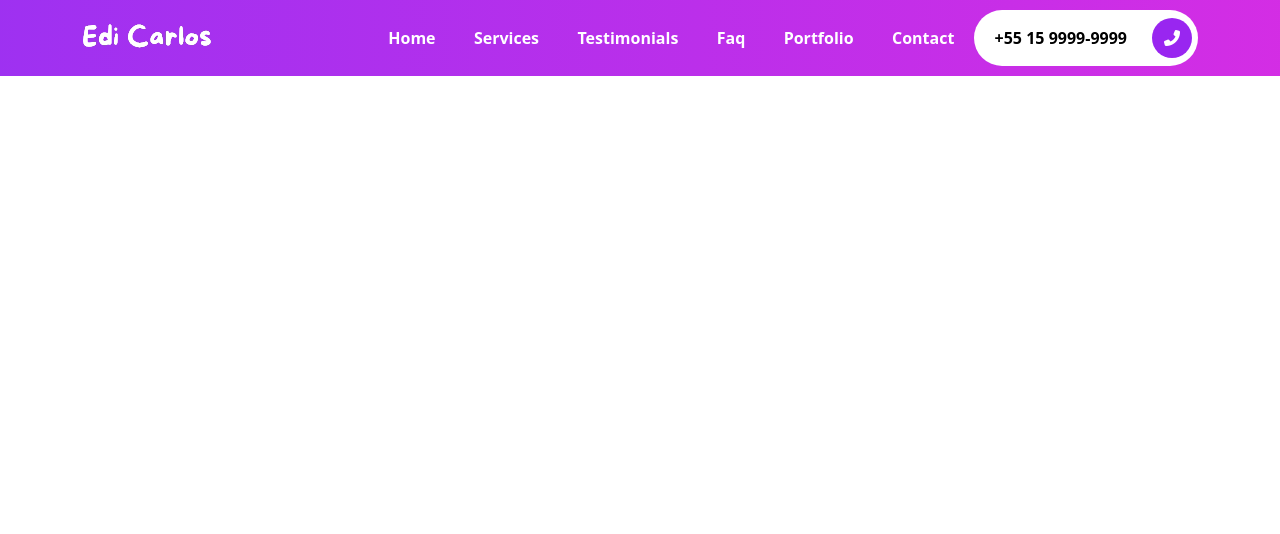
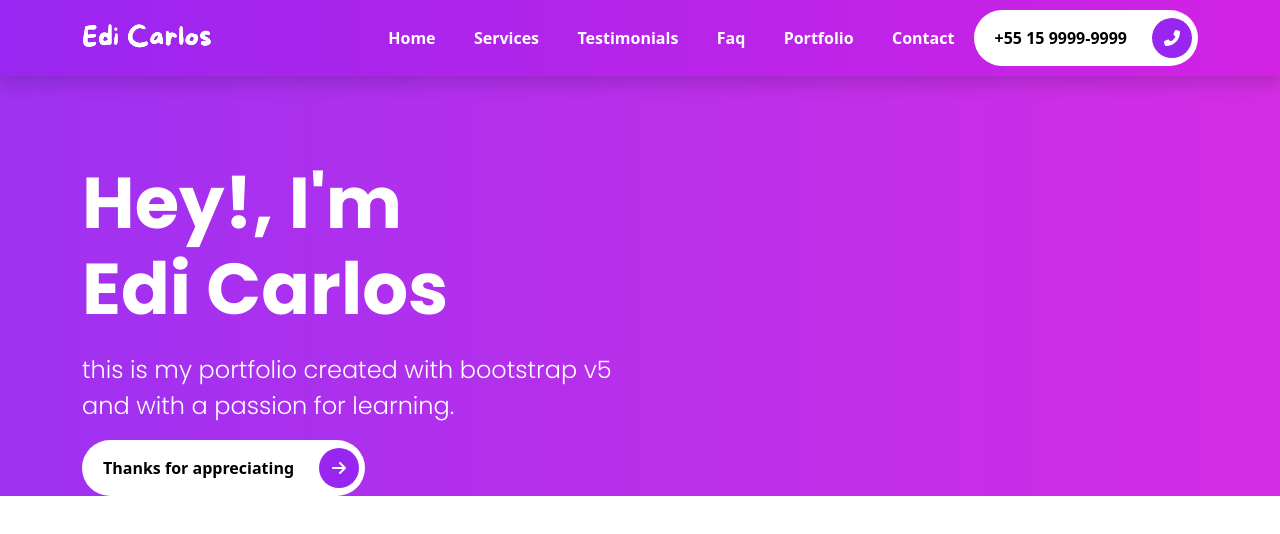
Before and after one commit to ediCarlosSilva/bootstrap, a website: page index.html in a window 1280 px wide. Drawn offline with Linux system fonts and the light colour scheme.

Commit message:
left side of the intro-section

```diff
--- a/index.html
+++ b/index.html
@@ -6,11 +6,12 @@
   <title>Learning Bootstrap v5 with sass</title>
   <link rel="stylesheet" href="./assets/css/style.css">
   <link rel="stylesheet" href="./assets/css/fontawesome.css">
+  <link href="https://fonts.googleapis.com/css2?family=Poppins:ital,wght@0,100;0,200;0,300;0,400;0,500;0,600;0,700;0,800;0,900;1,100;1,200;1,300;1,400;1,500;1,600;1,700;1,800;1,900&display=swap" rel="stylesheet">
 </head>
 <body>
   <!-- START THE NAVBAR SECTION -->
 
-  <nav class="navbar navbar-expand-lg navbar-dark menu">
+  <nav class="navbar navbar-expand-lg navbar-dark menu shadow fixed-top">
     <div class="container">
       <a class="navbar-brand" href="#">
         <img src="./images/logo.png" alt="logo image">
@@ -48,6 +49,29 @@
     </div>
   </nav>
 
+  <!-- start the intro section -->
+
+  <section id="home" class="intro-section">
+    <div class="container">
+      <div class="row align-items-center text-white">
+        <div class="col-md-6 intros">
+          <h1 class="display-2">
+            <span class="display-2--intro">Hey!, I'm <br>Edi Carlos</span>
+            <span class="display-2--description lh-base">
+              this is my portfolio created with bootstrap v5 and with a passion for learning.
+            </span>
+          </h1>
+          <button type="button" class="rounded-pill btn-rounded">Thanks for appreciating
+            <span>
+              <i class="fas fa-arrow-right"></i>
+            </span>
+          </button>
+        </div>
+        <div class="col-md-6 intros"></div>
+      </div>
+    </div>
+  </section>
+
   <script src="./assets/js/bootstrap.bundle.js"></script>
 </body>
 </html>
--- a/scss/components/_typography.scss
+++ b/scss/components/_typography.scss
@@ -0,0 +1,19 @@
+@use "../custom" as *;
+
+.display-2 {
+  margin-bottom: 1rem;
+  text-transform: capitalize;
+  font-family: "Poppins", sans-serif;
+
+  &--intro {
+    display: inline-block;
+    font-weight: 700;
+  }
+
+  &--description {
+    font-size: 1.5rem;
+    display: block;
+    margin-top: 1.2rem;
+    text-transform: none;
+  }
+}
--- a/scss/sections/_intro-section.scss
+++ b/scss/sections/_intro-section.scss
@@ -0,0 +1,9 @@
+@use "../custom" as *;
+@use "../components/mixins" as *;
+
+.intro-section {
+  @include gradient;
+  padding: 10rem 0 0 0;
+  width: 100%;
+  height: 100%;
+}
```
Also changed, not shown: note.md (+1 -1 lines), assets/css/style.css, 2 other files.
